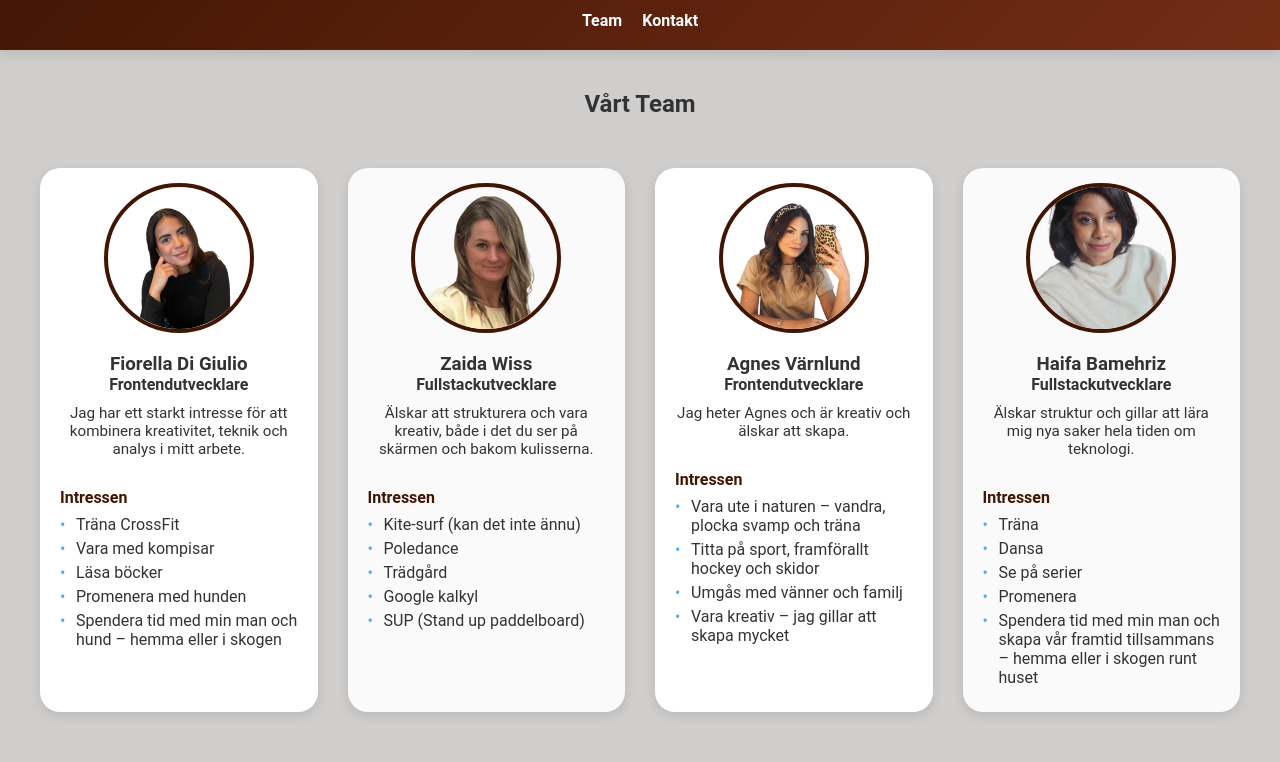
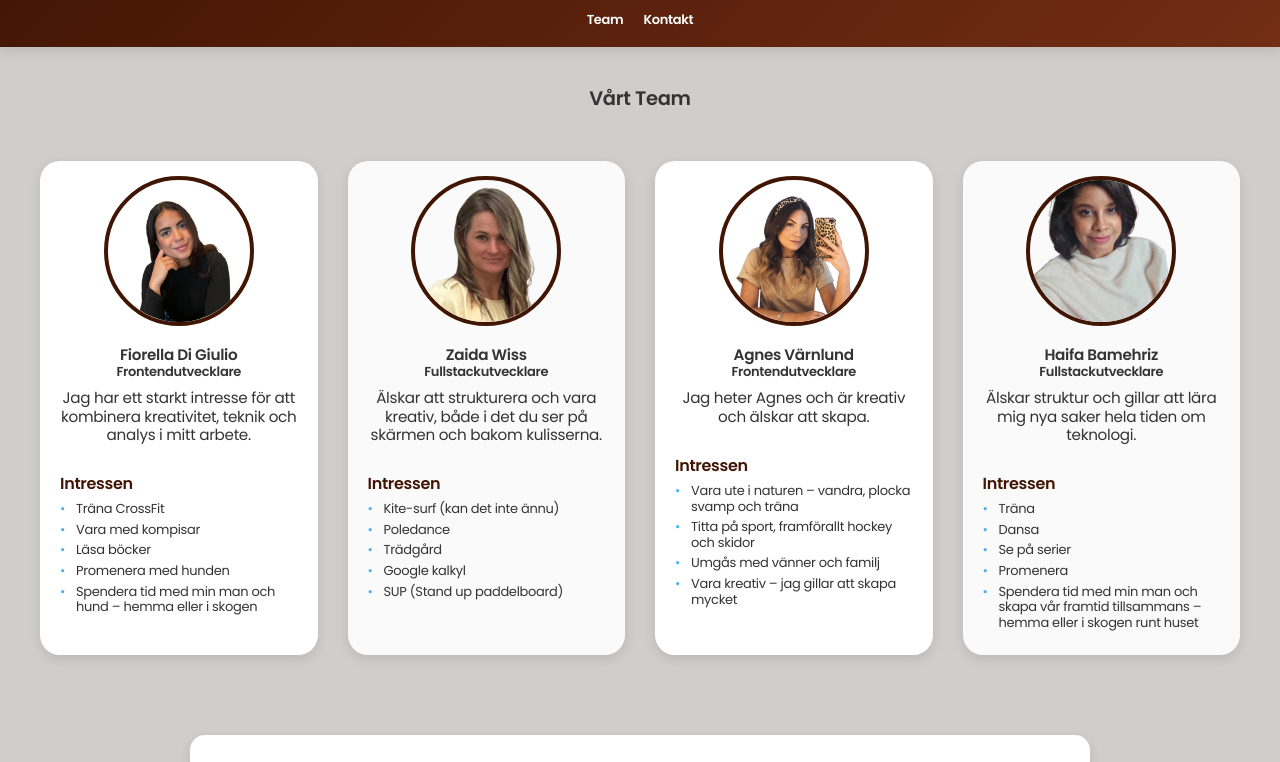
Before and after one commit to zaida-wiss/TeamU--Hemsidan, a plain HTML site: page index.html in a window 1280 px wide. Shown: the part 86-848 px from the top of the page. Drawn offline with Linux system fonts and the light colour scheme.

Commit message:
testat font

```diff
--- a/index.html
+++ b/index.html
@@ -5,6 +5,7 @@
   <meta name="viewport" content="width=device-width, initial-scale=1.0">
   <title>TeamUÅ</title>
   <link rel="stylesheet" href="style.css">
+  <link href="https://fonts.googleapis.com/css2?family=Poppins:wght@300;400;600&display=swap" rel="stylesheet">
 </head>
 <body>
 
--- a/style.css
+++ b/style.css
@@ -26,6 +26,10 @@ html {
 
 body {
   font-family: var(--font-main);
+  font-size: 13px;
+  font-family: 'Poppins', sans-serif;
+  line-height: 1.2;       /* gör raderna tätare (default ~1.6) */
+  letter-spacing: -0.3px; /* drar ihop bokstäverna lite */
   background: var(--bg);
   color: #333;
   text-align: center;
```
